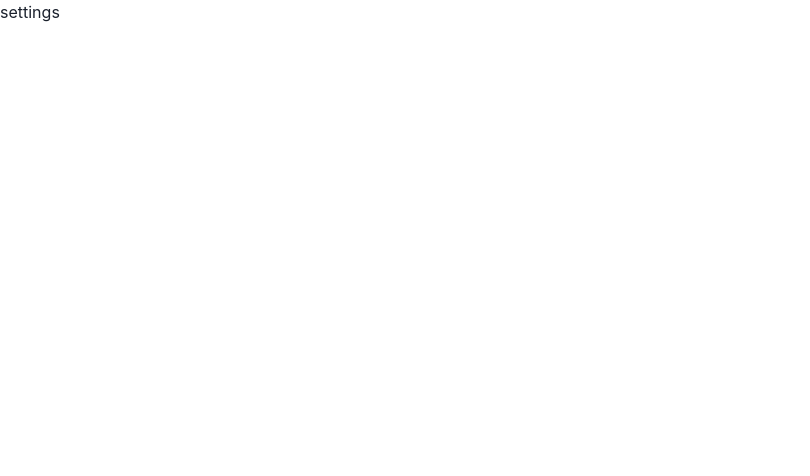
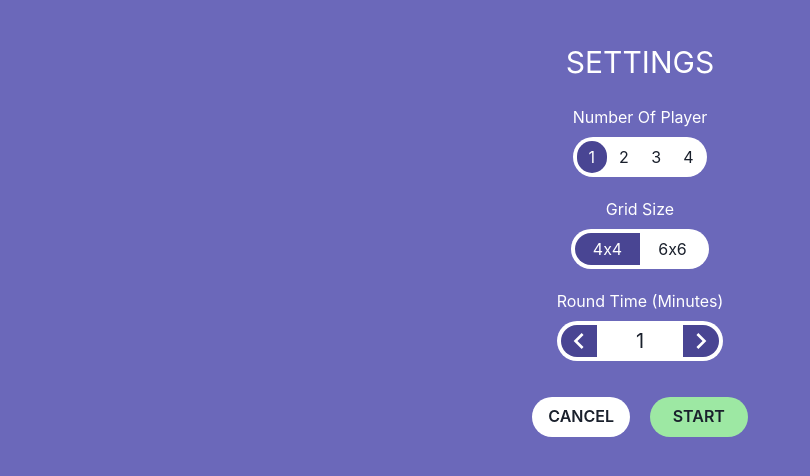
Before and after one commit to Alicngl/memory-games, a Next.js app: page /settings in a window 1280 px wide. Shown: the top 476 px of the page, without its empty margins (0-810 px from the left). Built offline with nearby package versions, Linux system fonts and the light colour scheme.

Commit message:
settings page desgin fixed

```diff
--- a/package.json
+++ b/package.json
@@ -6,7 +6,7 @@
     "start": "next start"
   },
   "dependencies": {
-    "@chakra-ui/icons": "^2.0.2",
+    "@chakra-ui/icons": "^2.0.15",
     "@chakra-ui/react": "^2.2.1",
     "@chakra-ui/theme-tools": "^2.0.2",
     "@emotion/react": "^11.9.0",
@@ -14,6 +14,7 @@
     "framer-motion": "^6.3.0",
     "next": "latest",
     "react": "^18.2.0",
+    "react-countdown": "^2.3.5",
     "react-dom": "^18.2.0"
   },
   "devDependencies": {
--- /dev/null
+++ b/src/components/pages/SettingPage.tsx
@@ -0,0 +1,41 @@
+import { SimpleGrid, Stack } from "@chakra-ui/react";
+import React from "react";
+import ButtonComponent from "../shared/button";
+import GridButton from "../shared/GridButton";
+import NumberButton from "../shared/NumberButton";
+import NumberInput from "../shared/NumberInput";
+import TextComponent from "../shared/TextComponent";
+
+function SettingPage() {
+  return (
+    <Stack mt={10} spacing={9}>
+      <Stack align={"center"} spacing={5}>
+        <TextComponent color="#fff" fontSize="3xl">
+          SETTINGS
+        </TextComponent>
+        <Stack>
+          <TextComponent color="#fff">Number Of Player</TextComponent>
+          <NumberButton />
+        </Stack>
+        <Stack align={"center"}>
+          <TextComponent color="#fff">Grid Size</TextComponent>
+          <GridButton />
+        </Stack>
+        <Stack>
+          <TextComponent color="#fff">Round Time (Minutes)</TextComponent>
+          <NumberInput />
+        </Stack>
+      </Stack>
+      <SimpleGrid columns={2} spacing={5}>
+        <ButtonComponent href="/" borderRadius={20} bg="#fff">
+          CANCEL
+        </ButtonComponent>
+        <ButtonComponent href="/games" borderRadius={20} bg="#9de8a3">
+          START
+        </ButtonComponent>
+      </SimpleGrid>
+    </Stack>
+  );
+}
+
+export default SettingPage;
--- /dev/null
+++ b/src/components/shared/GridButton.tsx
@@ -0,0 +1,40 @@
+import { Box, Flex, Stack } from "@chakra-ui/react";
+import React, { useState } from "react";
+
+const GRID = [
+  { value: 4, borderlfet: 50 },
+  { value: 6, borderright: 50 },
+];
+function GridButton() {
+  const [value, setValue] = useState<number>(4);
+  return (
+    <Stack>
+      <Flex
+        bg={"#fff"}
+        justifyContent="space-between"
+        borderRadius={20}
+        p={1}
+        h="40px">
+        {GRID.map((item, index) => (
+          <Box
+            alignSelf={"center"}
+            p={1}
+            bg={value === item.value && "#494593"}
+            color={value === item.value && "#fff"}
+            borderLeftRadius={item.borderlfet && item.borderlfet}
+            borderRightRadius={item.borderright && item.borderright}
+            width="65px"
+            textAlign={"center"}
+            cursor={"pointer"}
+            onClick={() => {
+              setValue(item.value);
+            }}>
+            {item.value}x{item.value}
+          </Box>
+        ))}
+      </Flex>
+    </Stack>
+  );
+}
+
+export default GridButton;
--- /dev/null
+++ b/src/components/shared/NumberButton.tsx
@@ -0,0 +1,53 @@
+import { Box, Flex, Stack } from "@chakra-ui/react";
+import React, { useState } from "react";
+
+const BOX = [
+  {
+    value: 1,
+  },
+  {
+    value: 2,
+  },
+  {
+    value: 3,
+  },
+  {
+    value: 4,
+  },
+];
+
+function NumberButton() {
+  const [value, setValue] = useState<number>(1);
+  console.log(value);
+
+  return (
+    <Stack>
+      <Flex
+        bg={"#fff"}
+        justifyContent="space-between"
+        borderRadius={50}
+        p={1}
+        h="40px">
+        {BOX.map((item, index) => (
+          <Box
+            key={index}
+            p={1}
+            alignSelf={"center"}
+            bg={value === item.value && "#494593"}
+            color={value === item.value && "#fff"}
+            borderRadius={50}
+            cursor={"pointer"}
+            width="30px"
+            textAlign={"center"}
+            onClick={() => {
+              setValue(item.value);
+            }}>
+            {item.value}
+          </Box>
+        ))}
+      </Flex>
+    </Stack>
+  );
+}
+
+export default NumberButton;
--- /dev/null
+++ b/src/components/shared/NumberInput.tsx
@@ -0,0 +1,48 @@
+import { Box, Flex, Icon, Stack } from "@chakra-ui/react";
+import React, { useState } from "react";
+import { ChevronLeftIcon, ChevronRightIcon } from "@chakra-ui/icons";
+
+function NumberInput() {
+  const [value, setValue] = useState<number>(1);
+  return (
+    <Stack>
+      <Flex bg={"#fff"} justifyContent="space-between" borderRadius={50}>
+        <Box
+          alignSelf="center"
+          p={1}
+          onClick={() => {
+            value != 1 && setValue(value - 1);
+          }}>
+          <Icon
+            as={ChevronLeftIcon}
+            w={9}
+            h={8}
+            color="#fff"
+            bg={"#494593"}
+            borderLeftRadius={50}
+          />
+        </Box>
+        <Box w={"60px"} textAlign="center" fontSize={"xl"} alignSelf="center">
+          {value}
+        </Box>
+        <Box
+          alignSelf="center"
+          p={1}
+          onClick={() => {
+            value != 5 && setValue(value + 1);
+          }}>
+          <Icon
+            as={ChevronRightIcon}
+            w={9}
+            h={8}
+            color="#fff"
+            bg={"#494593"}
+            borderRightRadius={50}
+          />
+        </Box>
+      </Flex>
+    </Stack>
+  );
+}
+
+export default NumberInput;
--- a/src/components/shared/User.tsx
+++ b/src/components/shared/User.tsx
@@ -1,9 +1,9 @@
 import { HStack, Image, Stack, Text } from "@chakra-ui/react";
 import React from "react";
 
-function User({ name, moves, score, src ,border}) {
+function User({ name, moves, score, src, border, opacity }) {
   return (
-    <Stack bg={"#8c93e6"} p={3} borderRight={border}>
+    <Stack bg={"#8c93e6"} p={3} borderRight={border} opacity={opacity}>
       <HStack>
         <Stack bg={"#fff"} borderRadius={50} p={1} border="2px solid #6b68ba">
           <Image src={src} w={20} h={20} />
--- a/src/pages/games.tsx
+++ b/src/pages/games.tsx
@@ -3,7 +3,7 @@ import GamesPage from "../components/pages/GamesPage";
 
 function games() {
   return (
-    <Stack>
+    <Stack bg={"#e6e7ff"} h="100vh" >
       <GamesPage />
     </Stack>
   );
--- a/src/pages/settings.tsx
+++ b/src/pages/settings.tsx
@@ -1,9 +1,13 @@
-
+import { Stack, Switch } from "@chakra-ui/react";
+import SettingPage from "../components/pages/SettingPage";
+import TextComponent from "../components/shared/TextComponent";
 
 function settings() {
   return (
-    <div>settings</div>
-  )
+    <Stack height="100vh" bg={"#6b68ba"} w="full" align={"center"}>
+      <SettingPage />
+    </Stack>
+  );
 }
 
-export default settings
+export default settings;
```
Also changed, not shown: src/components/pages/GamesPage.tsx (+38 -5 lines), src/constants/index.tsx (+84 -1 lines), 1 other file (tests, documents, lock files or other folders).
